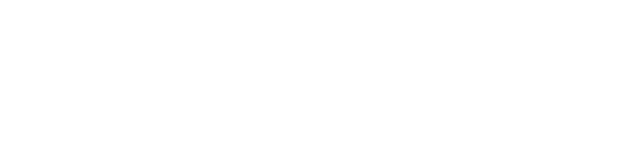
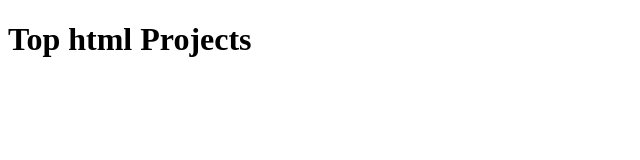
Before and after one commit to Audaby/Audabymuh, a plain HTML site: page index.html in a window 1280 px wide. Shown: the whole page, without its empty margins (0-640 px from the left). Drawn offline with Linux system fonts and the light colour scheme.

Commit message:
Update index.html
I wrote few things

```diff
--- a/index.html
+++ b/index.html
@@ -1,9 +1,9 @@
 <!doctype html>
 <html>
   <head>
-    <title></title>
+    <title>let's have some changes</title>
   </head>
   <body>
-
+    <h1>Top html Projects</h1>
   </body>
 </html>
```
